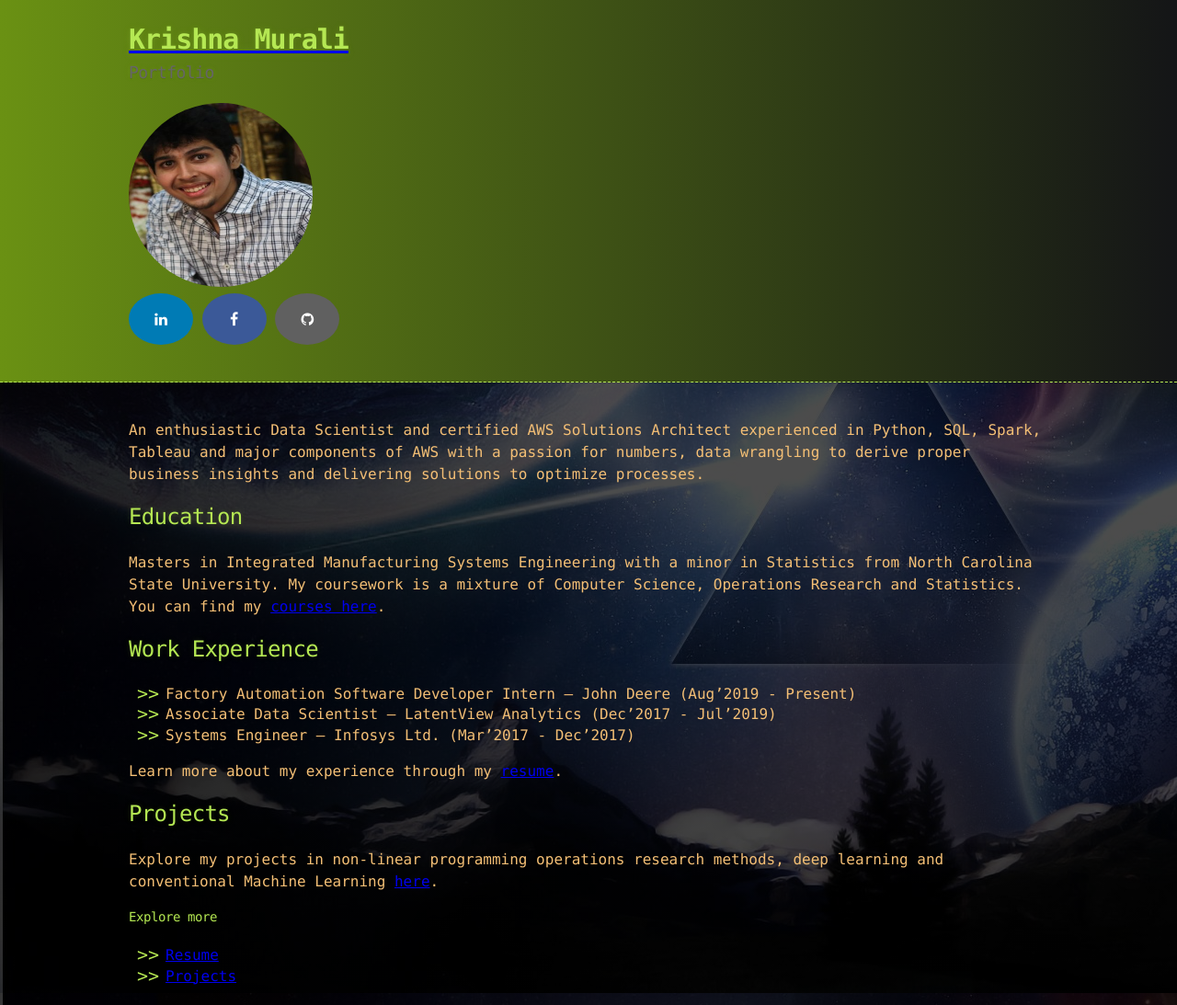
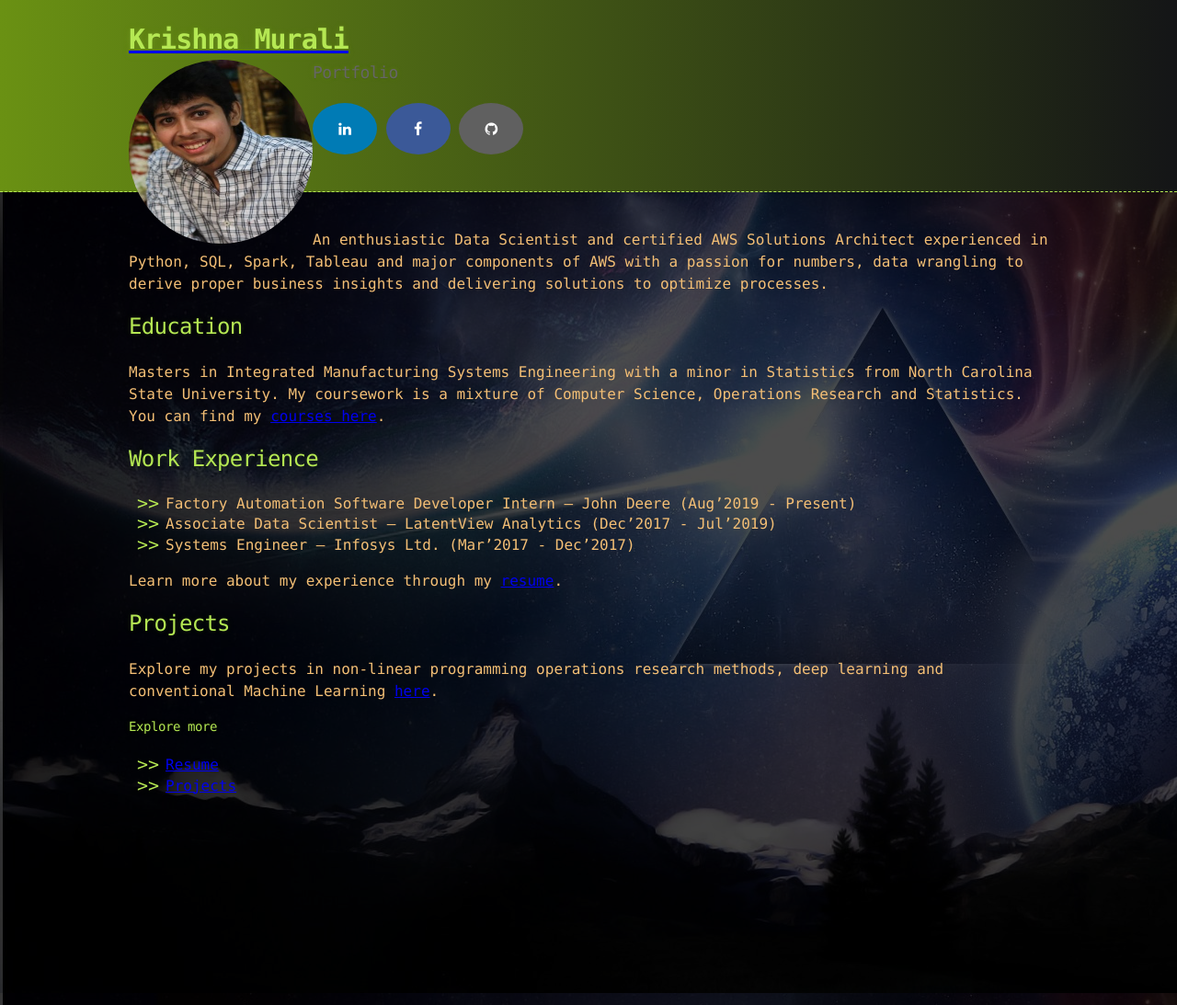
Before and after one commit to KrishnaMurali177/KrishnaMurali177.github.io, a Jekyll site: the page built from index.md, in a window 1280 px wide. Shown: the whole page at 92% size. Built offline with Jekyll 4.4.1, drawn with Linux system fonts in a browser that asks for light colours.

Commit message:
Update default.html

```diff
--- a/_layouts/default.html
+++ b/_layouts/default.html
@@ -18,9 +18,10 @@
         <a href="https://krishnamurali177.github.io/">
           <h1>Krishna Murali</h1>
         </a>
+        <img src="./LinkedInDP.png" alt="photo" style="width:200px;height:200px;" align="left">
         <h2>Portfolio</h2>
 
-        <img src="./LinkedInDP.png" alt="photo" style="width:200px;height:200px;">
+
 
         <section id="downloads">
           {% if site.show_downloads %}
```
